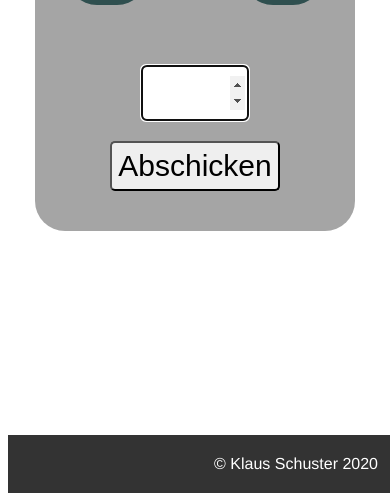
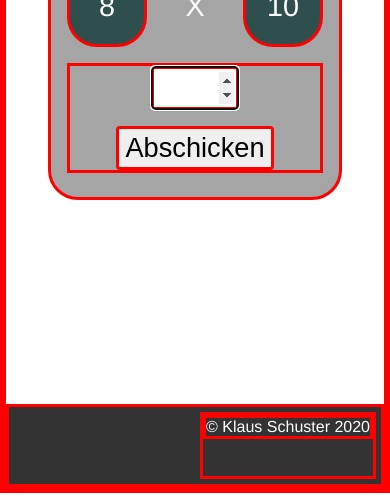
Before and after one commit to klaus-schuster/ein_mal_eins, a plain HTML site: page index.html in a window 390 px wide. Shown: the part 351-852 px from the top of the page. Drawn offline with Linux system fonts and the light colour scheme.

Commit message:
responsive_v1

```diff
--- a/index.html
+++ b/index.html
@@ -9,7 +9,7 @@
 
 <body>
     <header>
-        <h1>Eine kleine 1x1 Übungsmaschine für meine lieben Kinder</h1>
+        <h1>Eine kleine Übungsmaschine</h1>
     </header>
 
 
@@ -43,7 +43,9 @@
 
 
     <footer>
-        © Klaus Schuster 2020
+        <div>
+        <p>© Klaus Schuster 2020</p>
+        </div>
     </footer>
 
 
--- a/styles.css
+++ b/styles.css
@@ -1,53 +1,80 @@
+* {
+    border: 3px solid red;
+    box-sizing: border-box;
+}
+
+html{
+    height: 100%;
+    display: inline-flex;
+    flex-flow: column;
+    justify-content: flex-start;
+
+}
+
 body {
     font-family: Helvetica, Arial, sans-serif;
     background-image: url(./math.jpg);
     color: white;
     min-height: 100%;
     height: 100%;
+    margin: 0 auto;
+    display: inline-flex;
+    flex-flow: column;
+    justify-content: space-between;
+    width: 100%;
+
+
 }
 
 
-html{
-    height: 100%;
+footer {
+    background-color: rgba(0,0,0,.8);
+    padding: 5px;
+    bottom: 0;
+    width: 100%;
+    height: 10%;
+    overflow: hidden;
+    margin: 0 auto;
+    display: inline-flex;
+    justify-content: flex-end;
 }
 
-footer {
-    box-sizing: border-box;
-    text-align: right;
-    background-color: rgba(0,0,0,.8);
-    padding: 20px;
-    position: absolute;
-    bottom: 0;
-    width: 100%;
+footer p {
+    margin: 0;
+    padding: 0;
 }
 
 header {
     text-align: center;
     background-color: rgba(0,0,0,.8);
     border-radius: 20px;
-    padding: 15px;
+    padding: .3rem;
     overflow: hidden;
+    font-size: .8rem;
+    height: 10%;
 }
 
 .section {
-    width: 300px;
-    font-size: 30px;
-    margin: 50px auto;
+
+    margin: 5% auto;
     text-align: center;
     background-color:rgba(150,150,150,.85);
     border-radius: 30px;
-    padding: 10px;
+    padding: 1rem;
+    font-size: 1.8rem;
 }
 
 #punkte {
     display: none;
+    font-size: 2rem;
+    width: 18rem;
 }
 
 .aufgabe p {
-    padding: 20px;
-
-    width: 40px;
-    margin: 10 auto;
+    padding: 1.3rem 0;
+    width: 5rem;
+    height: 5rem;
+    margin: 2% auto;
     display: inline-block;
     text-align: center;
     border-radius: 30px;
@@ -61,27 +88,63 @@ header {
 
 .x {
     border: none;
+
 }
 
 .eingabe {
     text-align: center;
-    margin: 30px auto;
+    margin:.5rem auto;
 }
 
 input {
     text-align: center;
-    height: 50px;
-    width: 100px;
-    font-size: 30px;
-    border-radius: 5px;
+    height: 2.75rem;
+    width: 5.5rem;
+    font-size: 1.7rem;
+    border-radius: .25rem;
 }
 button  {
-    height: 50px;
-    font-size: 30px ;
-    border-radius: 5px;
-    margin-top: 20px;
+    height: 2.75rem;
+    font-size: 1.7rem ;
+    border-radius: .25rem;
+    margin-top: 1rem;
 }
 
 button:hover {
     background-color: lightblue;
 }
+
+@media only screen and (max-height: 800px) {
+
+    header {
+        display: none;
+    }
+
+}
+
+@media only screen and (max-height: 700px) {
+
+    footer {
+display: none;    }
+
+    body {
+        justify-content: flex-start;
+    }
+
+}
+
+@media only screen and (max-height: 630px) {
+
+    html {
+        font-size: 10px;
+    }
+
+}
+
+@media only screen and (max-height: 430px) {
+
+    html {
+        font-size: 8px;
+    }
+
+}
```
Also changed, not shown: 1 other file.
